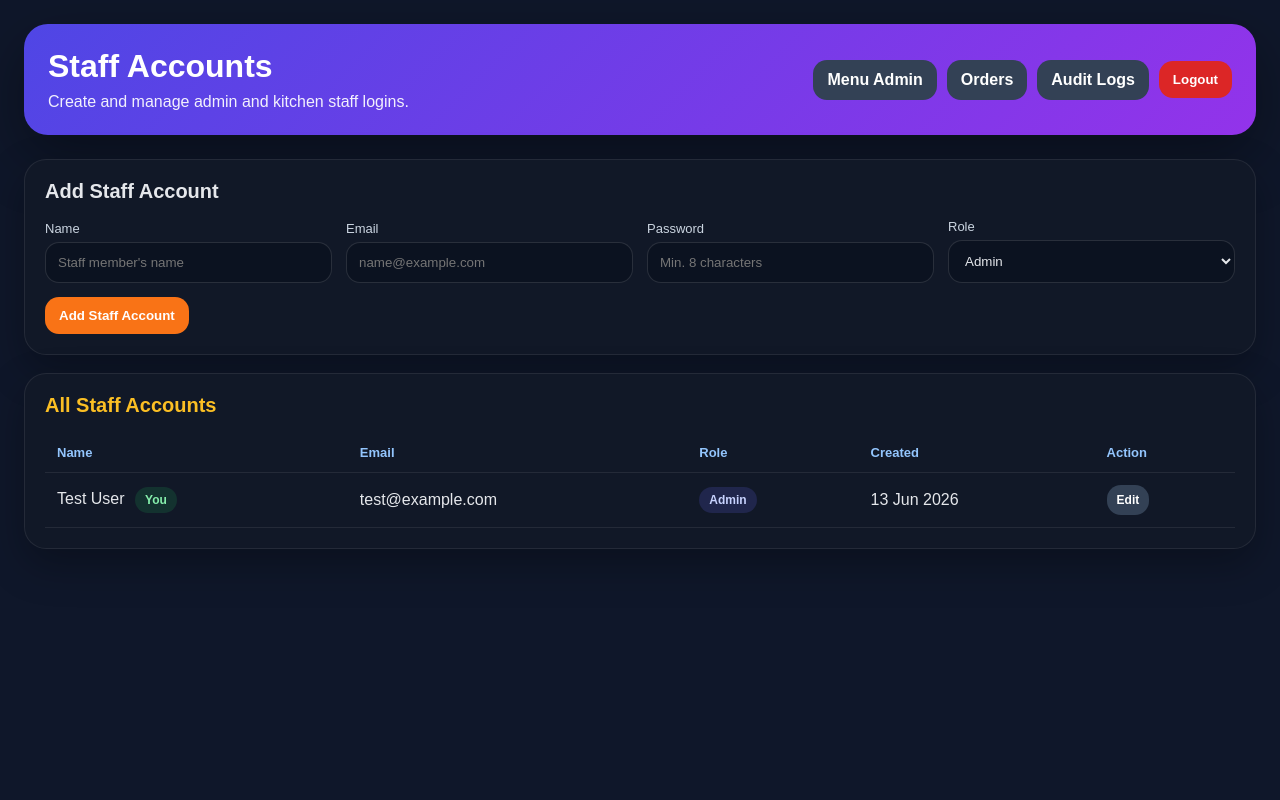
After one commit to Ismael2126/restaurant_qr_menu, a Laravel app: page /admin/users in a window 1280 px wide. The commit adds this page. Run offline with Laravel 12, Linux system fonts and the light colour scheme; the visitor is signed in with stand-in values (Sample User, id 1); data comes from the database, SQL or seed files in the repository.

Commit message:
Add staff account management with admin/kitchen roles
Lets admins create, edit, and delete staff logins from /admin/users,
assign Admin or Kitchen Staff roles, and tracks all changes in the
audit log. Adds a Staff nav link across the admin pages.

```diff
--- /dev/null
+++ b/app/Http/Controllers/Admin/UserAdminController.php
@@ -0,0 +1,95 @@
+<?php
+
+namespace App\Http\Controllers\Admin;
+
+use App\Helpers\AuditHelper;
+use App\Http\Controllers\Controller;
+use App\Models\User;
+use Illuminate\Http\Request;
+use Illuminate\Validation\Rule;
+
+class UserAdminController extends Controller
+{
+    public function index()
+    {
+        $users = User::orderBy('name')->get();
+
+        return view('admin.users.index', compact('users'));
+    }
+
+    public function store(Request $request)
+    {
+        $validated = $request->validate([
+            'name' => 'required|string|max:100',
+            'email' => 'required|email|max:150|unique:users,email',
+            'password' => 'required|string|min:8',
+            'role' => 'required|in:' . implode(',', array_keys(User::ROLES)),
+        ]);
+
+        $user = User::create($validated);
+
+        AuditHelper::log(
+            'Create',
+            'User',
+            'Created staff account: ' . $user->name . ' (' . $user->roleLabel() . ')'
+        );
+
+        return back()->with('success', 'Staff account created successfully.');
+    }
+
+    public function edit(User $user)
+    {
+        return view('admin.users.edit', compact('user'));
+    }
+
+    public function update(Request $request, User $user)
+    {
+        $validated = $request->validate([
+            'name' => 'required|string|max:100',
+            'email' => ['required', 'email', 'max:150', Rule::unique('users', 'email')->ignore($user->id)],
+            'password' => 'nullable|string|min:8',
+            'role' => 'required|in:' . implode(',', array_keys(User::ROLES)),
+        ]);
+
+        $user->name = $validated['name'];
+        $user->email = $validated['email'];
+        $user->role = $validated['role'];
+
+        if (!empty($validated['password'])) {
+            $user->password = $validated['password'];
+        }
+
+        $user->save();
+
+        AuditHelper::log(
+            'Update',
+            'User',
+            'Updated staff account: ' . $user->name . ' (' . $user->roleLabel() . ')'
+        );
+
+        return redirect()->route('admin.users.index')->with('success', 'Staff account updated successfully.');
+    }
+
+    public function destroy(User $user)
+    {
+        if ($user->id === auth()->id()) {
+            return back()->withErrors([
+                'user' => 'You cannot delete the account you are currently logged in with.',
+            ]);
+        }
+
+        if ($user->role === 'admin' && User::where('role', 'admin')->count() <= 1) {
+            return back()->withErrors([
+                'user' => 'Cannot delete the last admin account.',
+            ]);
+        }
+
+        $userName = $user->name;
+
+        $user->delete();
+
+        AuditHelper::log('Delete', 'User', 'Deleted staff account: ' . $userName);
+
+        return back()->with('success', 'Staff account deleted.');
+    }
+}
--- a/app/Models/User.php
+++ b/app/Models/User.php
@@ -13,6 +13,11 @@ class User extends Authenticatable
     /** @use HasFactory<UserFactory> */
     use HasFactory, Notifiable;
 
+    public const ROLES = [
+        'admin' => 'Admin',
+        'kitchen' => 'Kitchen Staff',
+    ];
+
     /**
      * The attributes that are mass assignable.
      *
@@ -22,6 +27,7 @@ class User extends Authenticatable
         'name',
         'email',
         'password',
+        'role',
     ];
 
     /**
@@ -46,4 +52,9 @@ class User extends Authenticatable
             'password' => 'hashed',
         ];
     }
+
+    public function roleLabel(): string
+    {
+        return self::ROLES[$this->role] ?? ucfirst($this->role);
+    }
 }
--- /dev/null
+++ b/public/css/admin-users.css
@@ -0,0 +1,269 @@
+/* =========================================================
+   RESTAURANT QR MENU - ADMIN STAFF ACCOUNTS CSS
+   File: public/css/admin-users.css
+   Pages: resources/views/admin/users/index.blade.php
+          resources/views/admin/users/edit.blade.php
+   ========================================================= */
+
+/* =========================
+   1. BASE RESET
+   ========================= */
+
+* {
+    box-sizing: border-box;
+}
+
+body {
+    margin: 0;
+    font-family: Arial, Helvetica, sans-serif;
+    background: #0f172a;
+    color: #e5e7eb;
+}
+
+/* =========================
+   2. PAGE
+   ========================= */
+
+.page {
+    min-height: 100vh;
+    padding: 24px;
+}
+
+/* =========================
+   3. HEADER
+   ========================= */
+
+.header {
+    background: linear-gradient(135deg, #4f46e5, #9333ea);
+    border-radius: 24px;
+    padding: 24px;
+    margin-bottom: 24px;
+    color: white;
+    box-shadow: 0 20px 60px rgba(0, 0, 0, 0.35);
+    display: flex;
+    align-items: center;
+    justify-content: space-between;
+    flex-wrap: wrap;
+    gap: 18px;
+}
+
+.header h1 {
+    margin: 0 0 8px;
+    font-size: 32px;
+}
+
+.header p {
+    margin: 0;
+    opacity: 0.92;
+}
+
+.header-actions {
+    display: flex;
+    align-items: center;
+    gap: 10px;
+    flex-wrap: wrap;
+}
+
+.header-actions form {
+    margin: 0;
+}
+
+/* =========================
+   4. ALERTS
+   ========================= */
+
+.alert {
+    background: rgba(34, 197, 94, 0.14);
+    border: 1px solid rgba(34, 197, 94, 0.35);
+    color: #bbf7d0;
+    padding: 12px 14px;
+    border-radius: 14px;
+    margin-bottom: 16px;
+}
+
+.error {
+    background: rgba(239, 68, 68, 0.14);
+    border: 1px solid rgba(239, 68, 68, 0.35);
+    color: #fecaca;
+    padding: 12px 14px;
+    border-radius: 14px;
+    margin-bottom: 16px;
+}
+
+/* =========================
+   5. CARDS
+   ========================= */
+
+.card {
+    background: #111827;
+    border: 1px solid rgba(255, 255, 255, 0.08);
+    border-radius: 22px;
+    padding: 20px;
+    margin-bottom: 18px;
+    box-shadow: 0 16px 40px rgba(0, 0, 0, 0.28);
+}
+
+.card h2 {
+    margin: 0 0 16px;
+    font-size: 20px;
+}
+
+.section-title {
+    color: #fbbf24;
+}
+
+/* =========================
+   6. FORMS
+   ========================= */
+
+label {
+    display: block;
+    font-size: 13px;
+    color: #cbd5e1;
+    margin-bottom: 6px;
+}
+
+input,
+select {
+    width: 100%;
+    border: 1px solid rgba(255, 255, 255, 0.12);
+    background: #0b1220;
+    color: #e5e7eb;
+    padding: 12px;
+    border-radius: 14px;
+    outline: none;
+}
+
+.form-row {
+    display: grid;
+    grid-template-columns: repeat(4, 1fr);
+    gap: 14px;
+    align-items: end;
+}
+
+.form-actions {
+    display: flex;
+}
+
+/* =========================
+   7. BUTTONS
+   ========================= */
+
+button,
+.btn {
+    border: 0;
+    padding: 11px 14px;
+    border-radius: 14px;
+    background: #f97316;
+    color: white;
+    font-weight: 700;
+    cursor: pointer;
+    text-decoration: none;
+    display: inline-block;
+}
+
+.btn-secondary {
+    background: #334155;
+}
+
+.btn-danger {
+    background: #dc2626;
+}
+
+.btn-small {
+    padding: 8px 10px;
+    font-size: 12px;
+}
+
+/* =========================
+   8. TABLE
+   ========================= */
+
+.table-wrap {
+    overflow-x: auto;
+}
+
+table {
+    width: 100%;
+    min-width: 760px;
+    border-collapse: collapse;
+}
+
+th,
+td {
+    text-align: left;
+    padding: 12px;
+    border-bottom: 1px solid rgba(255, 255, 255, 0.08);
+    vertical-align: middle;
+}
+
+th {
+    color: #93c5fd;
+    font-size: 13px;
+}
+
+/* =========================
+   9. BADGES
+   ========================= */
+
+.badge {
+    display: inline-block;
+    padding: 6px 10px;
+    border-radius: 999px;
+    font-size: 12px;
+    font-weight: 700;
+}
+
+.badge-admin {
+    background: rgba(99, 102, 241, 0.18);
+    color: #c7d2fe;
+}
+
+.badge-kitchen {
+    background: rgba(249, 115, 22, 0.18);
+    color: #fdba74;
+}
+
+.badge-you {
+    background: rgba(34, 197, 94, 0.15);
+    color: #86efac;
+    margin-left: 6px;
+}
+
+/* =========================
+   10. ACTIONS
+   ========================= */
+
+.actions {
+    display: flex;
+    gap: 8px;
+    flex-wrap: wrap;
+    align-items: center;
+}
+
+.actions form {
+    margin: 0;
+}
+
+/* =========================
+   11. RESPONSIVE
+   ========================= */
+
+@media (max-width: 900px) {
+    .page {
+        padding: 14px;
+    }
+
+    .header {
+        flex-direction: column;
+        align-items: flex-start;
+    }
+
+    .header h1 {
+        font-size: 24px;
+    }
+
+    .form-row {
+        grid-template-columns: 1fr;
+    }
+}
--- a/resources/views/admin/audit/index.blade.php
+++ b/resources/views/admin/audit/index.blade.php
@@ -19,6 +19,7 @@
         <div class="header-actions">
             <a href="{{ route('admin.menu.index') }}" class="btn btn-secondary">Menu Admin</a>
             <a href="{{ route('admin.orders.index') }}" class="btn btn-secondary">Orders</a>
+            <a href="{{ route('admin.users.index') }}" class="btn btn-secondary">Staff</a>
 
             <form method="POST" action="{{ route('logout') }}">
                 @csrf
@@ -38,6 +39,7 @@
                 <option value="Menu Item" {{ request('module') === 'Menu Item' ? 'selected' : '' }}>Menu Item</option>
                 <option value="Table" {{ request('module') === 'Table' ? 'selected' : '' }}>Table</option>
                 <option value="Order" {{ request('module') === 'Order' ? 'selected' : '' }}>Order</option>
+                <option value="User" {{ request('module') === 'User' ? 'selected' : '' }}>User</option>
             </select>
 
             <select name="action">
--- a/resources/views/admin/menu/index.blade.php
+++ b/resources/views/admin/menu/index.blade.php
@@ -19,6 +19,7 @@
     <div class="header-actions">
         <a href="{{ route('admin.orders.index') }}" class="btn btn-green">Orders</a>
         <a href="{{ route('admin.audit.index') }}" class="btn btn-blue">Audit Logs</a>
+        <a href="{{ route('admin.users.index') }}" class="btn btn-secondary">Staff</a>
 
         <form method="POST" action="{{ route('logout') }}">
             @csrf
--- a/resources/views/admin/orders/index.blade.php
+++ b/resources/views/admin/orders/index.blade.php
@@ -20,6 +20,7 @@
         <div class="header-actions">
             <a href="{{ route('admin.menu.index') }}" class="btn btn-secondary">Menu Admin</a>
             <a href="{{ route('admin.audit.index') }}" class="btn btn-secondary">Audit Logs</a>
+            <a href="{{ route('admin.users.index') }}" class="btn btn-secondary">Staff</a>
 
             <form method="POST" action="{{ route('logout') }}">
                 @csrf
--- /dev/null
+++ b/resources/views/admin/users/index.blade.php
@@ -0,0 +1,133 @@
+<!DOCTYPE html>
+<html lang="en">
+<head>
+    <meta charset="UTF-8">
+    <title>Staff Accounts</title>
+    <meta name="viewport" content="width=device-width, initial-scale=1">
+
+    <link rel="stylesheet" href="{{ asset('css/admin-users.css') }}">
+</head>
+<body>
+
+<div class="page">
+    <div class="header">
+        <div>
+            <h1>Staff Accounts</h1>
+            <p>Create and manage admin and kitchen staff logins.</p>
+        </div>
+
+        <div class="header-actions">
+            <a href="{{ route('admin.menu.index') }}" class="btn btn-secondary">Menu Admin</a>
+            <a href="{{ route('admin.orders.index') }}" class="btn btn-secondary">Orders</a>
+            <a href="{{ route('admin.audit.index') }}" class="btn btn-secondary">Audit Logs</a>
+
+            <form method="POST" action="{{ route('logout') }}">
+                @csrf
+                <button type="submit" class="btn btn-danger">Logout</button>
+            </form>
+        </div>
+    </div>
+
+    @if(session('success'))
+        <div class="alert">{{ session('success') }}</div>
+    @endif
+
+    @if($errors->any())
+        <div class="error">
+            @foreach($errors->all() as $error)
+                <div>{{ $error }}</div>
+            @endforeach
+        </div>
+    @endif
+
+    <div class="card">
+        <h2>Add Staff Account</h2>
+
+        <form method="POST" action="{{ route('admin.users.store') }}" class="form-row">
+            @csrf
+
+            <div>
+                <label>Name</label>
+                <input type="text" name="name" value="{{ old('name') }}" placeholder="Staff member's name" required>
+            </div>
+
+            <div>
+                <label>Email</label>
+                <input type="email" name="email" value="{{ old('email') }}" placeholder="name@example.com" required>
+            </div>
+
+            <div>
+                <label>Password</label>
+                <input type="password" name="password" placeholder="Min. 8 characters" required>
+            </div>
+
+            <div>
+                <label>Role</label>
+                <select name="role" required>
+                    @foreach(\App\Models\User::ROLES as $value => $label)
+                        <option value="{{ $value }}" {{ old('role') === $value ? 'selected' : '' }}>{{ $label }}</option>
+                    @endforeach
+                </select>
+            </div>
+
+            <div class="form-actions">
+                <button type="submit">Add Staff Account</button>
+            </div>
+        </form>
+    </div>
+
+    <div class="card">
+        <h2 class="section-title">All Staff Accounts</h2>
+
+        <div class="table-wrap">
+            <table>
+                <thead>
+                <tr>
+                    <th>Name</th>
+                    <th>Email</th>
+                    <th>Role</th>
+                    <th>Created</th>
+                    <th>Action</th>
+                </tr>
+                </thead>
+                <tbody>
+                @forelse($users as $user)
+                    <tr>
+                        <td>
+                            {{ $user->name }}
+                            @if($user->id === auth()->id())
+                                <span class="badge badge-you">You</span>
+                            @endif
+                        </td>
+                        <td>{{ $user->email }}</td>
+                        <td>
+                            <span class="badge badge-{{ $user->role }}">{{ $user->roleLabel() }}</span>
+                        </td>
+                        <td>{{ $user->created_at->format('d M Y') }}</td>
+                        <td>
+                            <div class="actions">
+                                <a href="{{ route('admin.users.edit', $user) }}" class="btn btn-small btn-secondary">Edit</a>
+
+                                @if($user->id !== auth()->id())
+                                    <form method="POST" action="{{ route('admin.users.destroy', $user) }}" onsubmit="return confirm('Delete this staff account?')">
+                                        @csrf
+                                        @method('DELETE')
+                                        <button class="btn-small btn-danger" type="submit">Delete</button>
+                                    </form>
+                                @endif
+                            </div>
+                        </td>
+                    </tr>
+                @empty
+                    <tr>
+                        <td colspan="5">No staff accounts found.</td>
+                    </tr>
+                @endforelse
+                </tbody>
+            </table>
+        </div>
+    </div>
+</div>
+
+</body>
+</html>
--- a/routes/web.php
+++ b/routes/web.php
@@ -3,6 +3,7 @@
 use App\Http\Controllers\Admin\AuditLogController;
 use App\Http\Controllers\Admin\MenuAdminController;
 use App\Http\Controllers\Admin\OrderAdminController;
+use App\Http\Controllers\Admin\UserAdminController;
 use App\Http\Controllers\Auth\AdminAuthController;
 use App\Http\Controllers\PublicMenuController;
 use Illuminate\Support\Facades\Route;
@@ -46,6 +47,14 @@ Route::middleware('auth')->group(function () {
         Route::post('/{order}/status', [OrderAdminController::class, 'updateStatus'])->name('status');
     });
 
+    Route::prefix('admin/users')->name('admin.users.')->group(function () {
+        Route::get('/', [UserAdminController::class, 'index'])->name('index');
+        Route::post('/', [UserAdminController::class, 'store'])->name('store');
+        Route::get('/{user}/edit', [UserAdminController::class, 'edit'])->name('edit');
+        Route::put('/{user}', [UserAdminController::class, 'update'])->name('update');
+        Route::delete('/{user}', [UserAdminController::class, 'destroy'])->name('destroy');
+    });
+
     Route::get('/admin/audit-logs', [AuditLogController::class, 'index'])->name('admin.audit.index');
 });
 
```
Also changed, not shown: resources/views/admin/users/edit.blade.php (added, +69 -0 lines), database/migrations/2026_06_13_100000_add_role_to_users_table.php (added).
